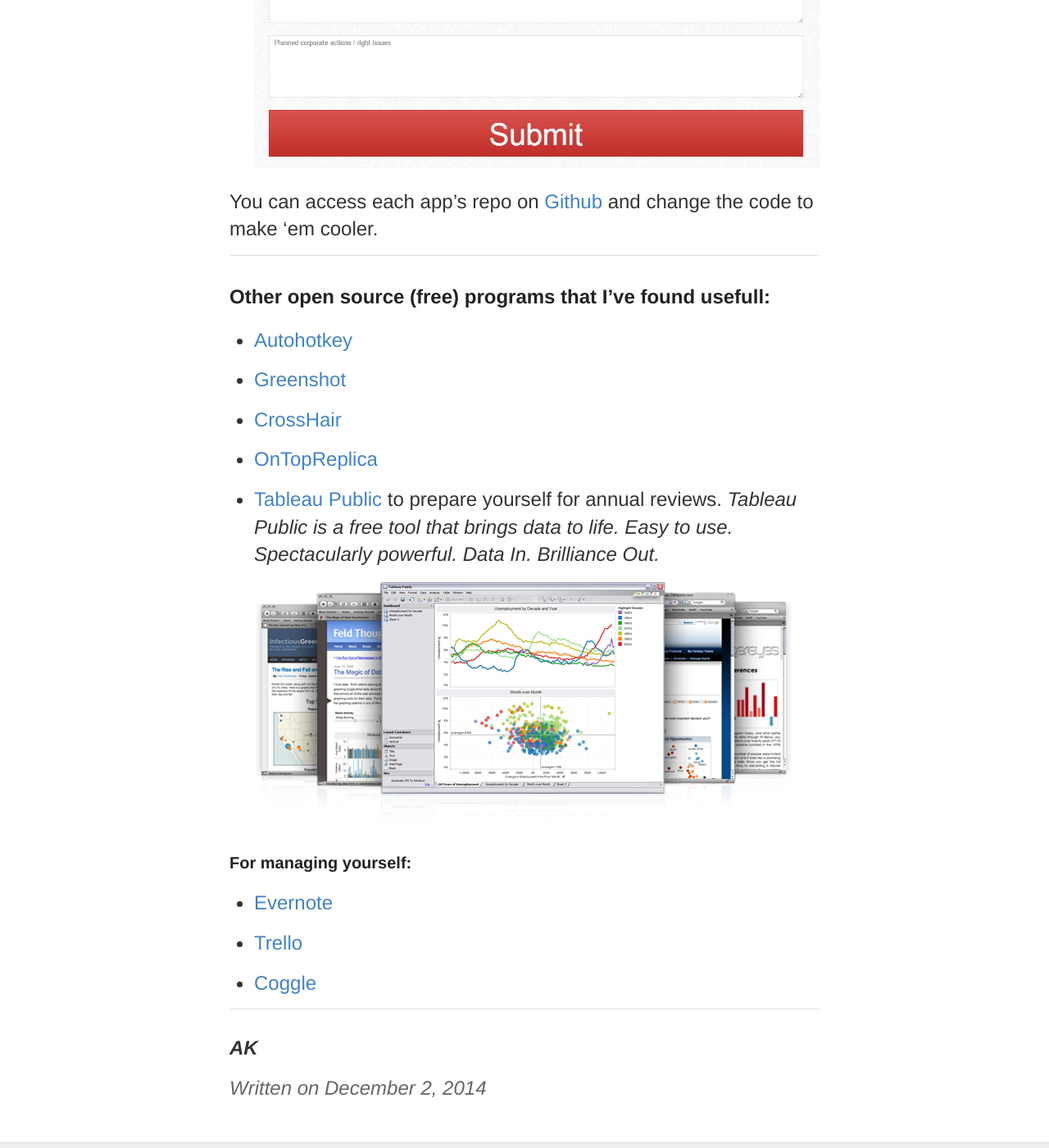
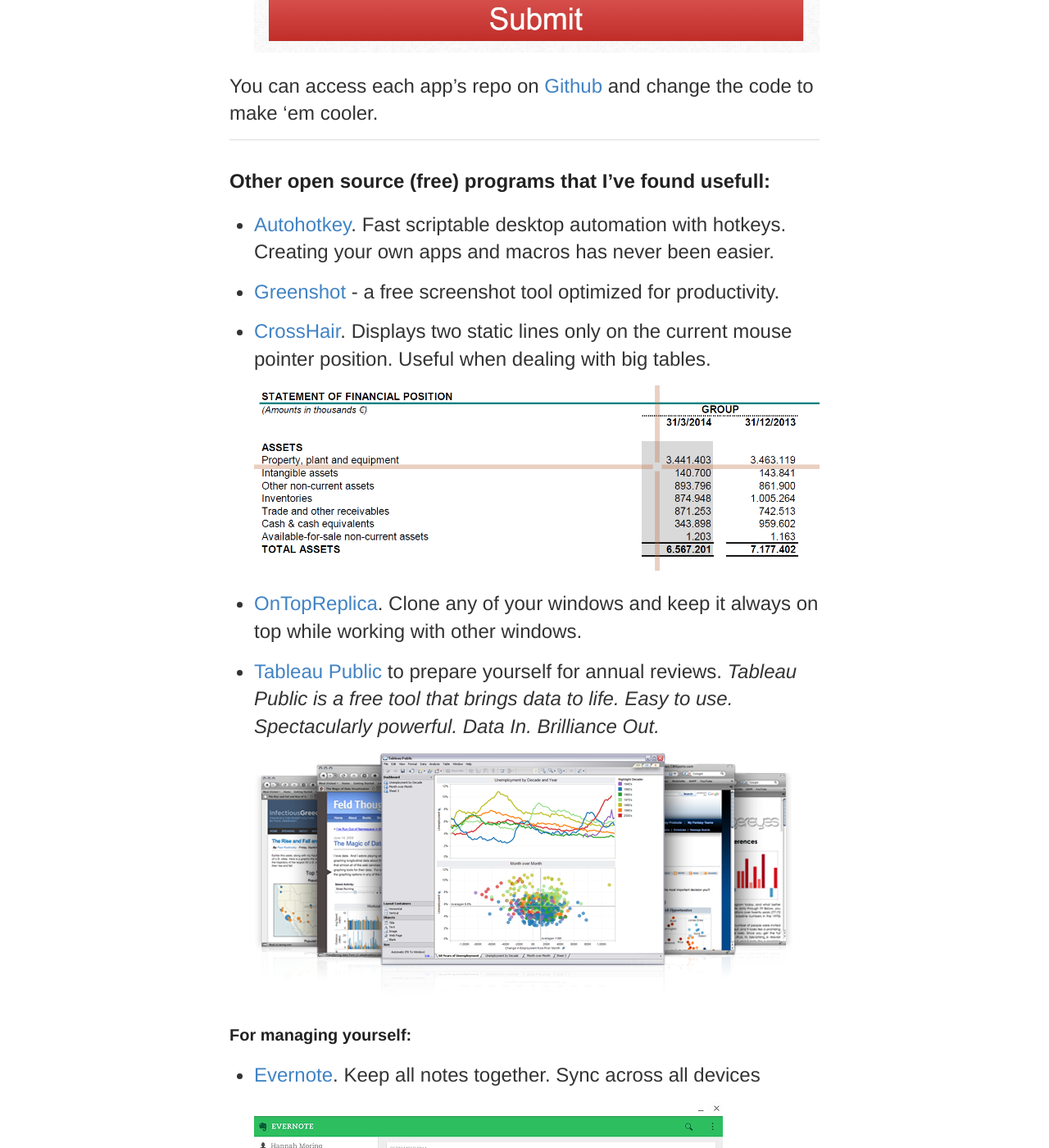
Before and after one commit to Estimates/estimates.github.io, a Jekyll site: the page built from _posts/2014-12-02-Useful-Apps.md, in a window 1280 px wide and 1400 px high, scrolled down 2069 px. Shown: the whole window at 82% size. Built offline with Jekyll 4.4.1, drawn with Linux system fonts in a browser that asks for light colours; some of the changed text lies outside the part shown.

```diff
--- a/_posts/2014-12-02-Apps.md
+++ b/_posts/2014-12-02-Useful-Apps.md
@@ -1,11 +1,11 @@
 ---
 layout: post
-title: Usefull Apps
+title: Useful Apps
 ---
 
 Here are the tools that you might find usefull in your work:
 
-1. **[Actuals calculator](http://estimates.github.io/calculator/)**. To do complicated stuff in a bit more attractive way. Simply resize the window
+1. **[Actuals calculator](http://estimates.github.io/calculator/)**. To do complicated stuff in a bit more attractive way. Simply resize the window.
 
     ![_config.yml]({{ site.baseurl }}/images/calculator.png)
 
@@ -25,13 +25,15 @@ You can access each app's repo on [Github](https://github.com/Estimates) and cha
 
 ##Other open source (free) programs that I've found usefull:
 
-* [Autohotkey](http://www.autohotkey.com/)
+* [Autohotkey](http://www.autohotkey.com/). Fast scriptable desktop automation with hotkeys. Creating your own apps and macros has never been easier.
 
-* [Greenshot](http://getgreenshot.org/)
+* [Greenshot](http://getgreenshot.org/) - a free screenshot tool optimized for productivity.
 
-* [CrossHair](http://crosshair.software.informer.com/)
+* [CrossHair](http://crosshair.software.informer.com/). Displays two static lines only on the current mouse pointer position. Useful when dealing with big tables.
 
-* [OnTopReplica](https://ontopreplica.codeplex.com/)
+    ![_config.yml]({{ site.baseurl }}/images/crosshair.png)
+
+* [OnTopReplica](https://ontopreplica.codeplex.com/). Clone any of your windows and keep it always on top while working with other windows.
 
 * [Tableau Public](http://www.tableausoftware.com/public/) to prepare yourself for annual reviews. _Tableau Public is a free tool that brings data to life. Easy to use. Spectacularly powerful. Data In. Brilliance Out._
 
@@ -41,12 +43,17 @@ You can access each app's repo on [Github](https://github.com/Estimates) and cha
 
 ### **For managing yourself:**
 
-* [Evernote](https://www.evernote.com/)
+* [Evernote](https://www.evernote.com/). Keep all notes together. Sync across all devices
 
-* [Trello](https://trello.com/)
+    ![_config.yml]({{ site.baseurl }}/images/evernote.png)
 
-* [Coggle](https://coggle.it/)
+* [Trello](https://trello.com/). Easy, free, flexible, and visual way to manage your projects and organize anything using boards and cards.
 
+    ![_config.yml]({{ site.baseurl }}/images/trello.png)
+
+* [Coggle](https://coggle.it/). Produce beautiful mind maps, quickly and easily. Share them with friends and colleagues to enhance your ideas collaboratively.
+
+    ![_config.yml]({{ site.baseurl }}/images/coggle.jpg)
 
 <hr>
 _**AK**_
```
Also changed, not shown: about.md (+7 -4 lines), README.md, images/calculator.png, images/clone.png (added), images/coggle.jpg (added), images/crosshair.png (added), images/edit.png (added), images/evernote.png (added), images/fork.png (added), images/pull.png (added), images/trello.png (added).
